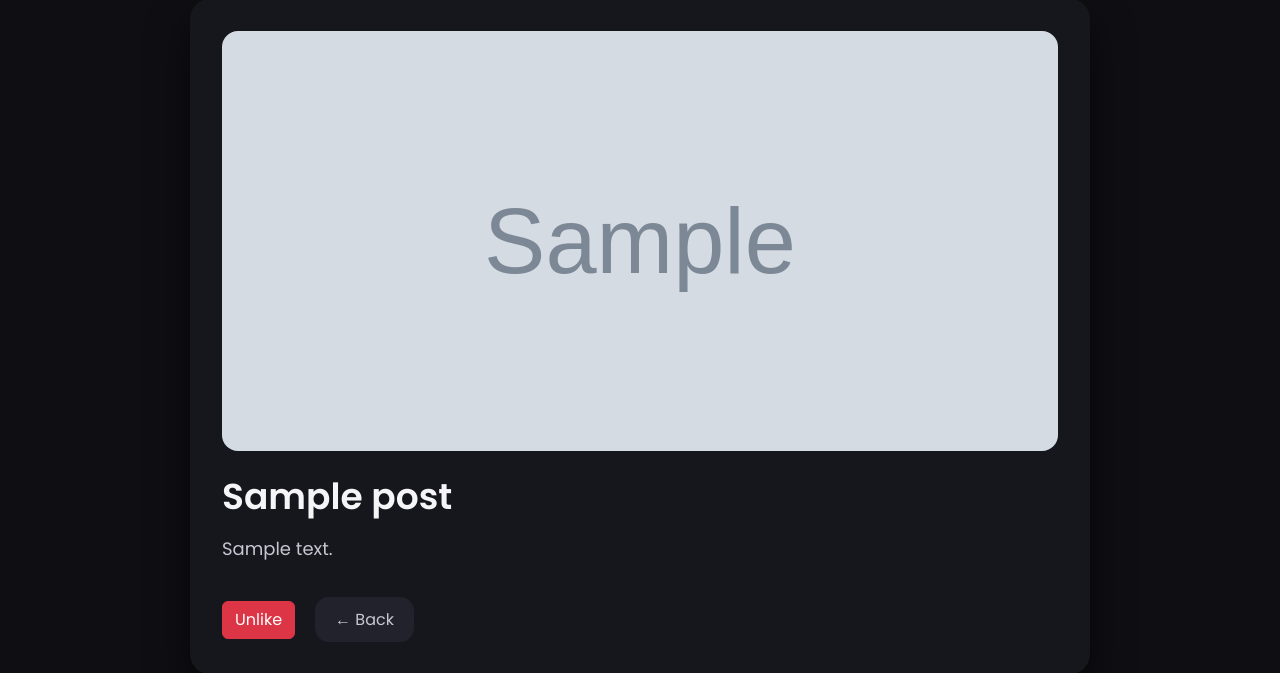
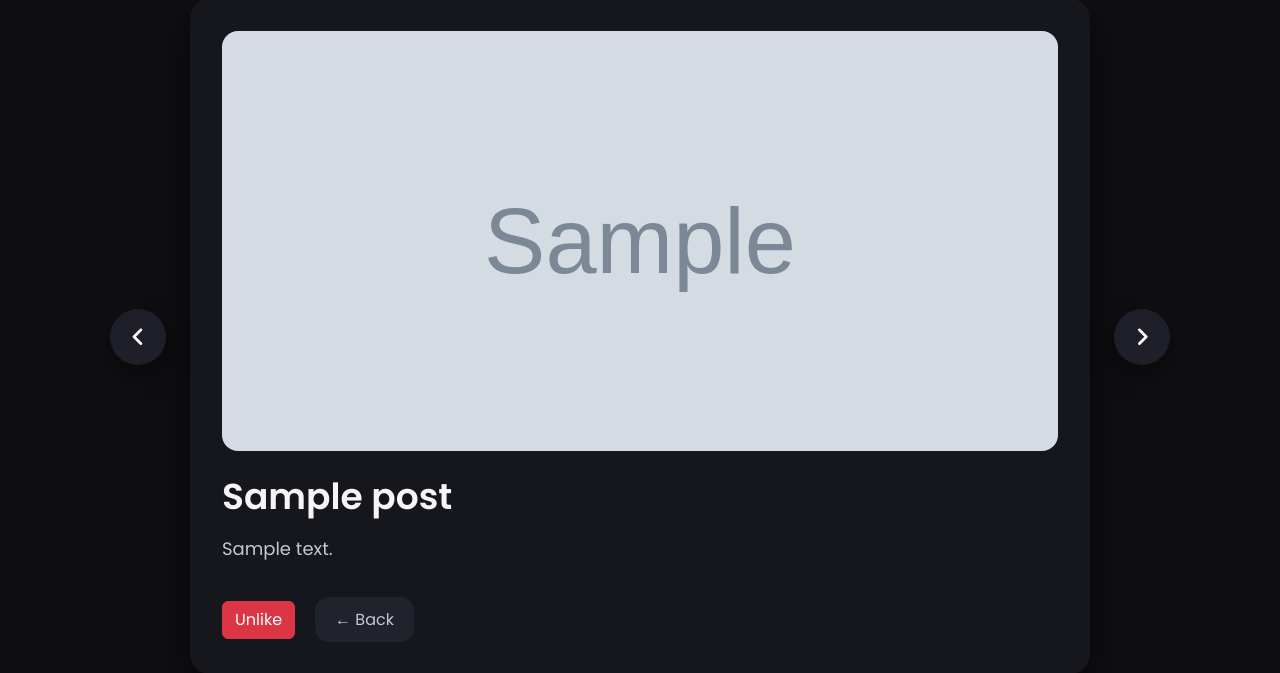
Before and after one commit to Mierial/mico-social-network, a Django app: page /post/1/ in a window 1280 px wide. Shown: the part 161-834 px from the top of the page. Run offline with Django 5.2, Linux system fonts and the light colour scheme; a user stored in the database is signed in; tables that the repository leaves empty hold one stand-in row (values such as "Sample post"); grey boxes marked "Sample" are stand-in pictures; some libraries are stand-ins or nearby versions.

Commit message:
prev/next post

```diff
--- a/posts/templates/posts/post_page.html
+++ b/posts/templates/posts/post_page.html
@@ -3,14 +3,20 @@
 {% block title %}{{ post.title }}{% endblock %}
 
 {% block content %}
+<link rel="stylesheet" href="https://cdnjs.cloudflare.com/ajax/libs/font-awesome/6.5.0/css/all.min.css">
+
 <style>
     body {
         background: #0f0f13;
     }
 
-    .post-container {
+    .post-wrapper {
+        position: relative;
         max-width: 900px;
         margin: 60px auto;
+    }
+
+    .post-container {
         padding: 32px;
         background: #16161d;
         border-radius: 20px;
@@ -59,7 +65,53 @@
         background: #2c2c38;
         transform: translateY(-2px);
     }
+
+    /* ===== NAV BUTTONS ===== */
+
+    .nav-btn {
+        position: absolute;
+        top: 50%;
+        transform: translateY(-50%);
+        width: 56px;
+        height: 56px;
+        background: #1f1f2a;
+        border-radius: 50%;
+        display: flex;
+        align-items: center;
+        justify-content: center;
+        color: #fff;
+        font-size: 22px;
+        cursor: pointer;
+        transition: all 0.2s ease;
+        box-shadow: 0 10px 25px rgba(0,0,0,.4);
+    }
+
+    .nav-btn:hover {
+        background: #2c2c38;
+        transform: translateY(-50%) scale(1.08);
+    }
+
+    .nav-left {
+        left: -80px;
+    }
+
+    .nav-right {
+        right: -80px;
+    }
 </style>
+
+<div class="post-wrapper">
+    <a href="{% url 'posts:prev_post' post.id %}">
+        <div class="nav-btn nav-left">
+            <i class="fa-solid fa-angle-left"></i>
+        </div>
+    </a>
+
+    <a href="{% url 'posts:next_post' post.id %}">
+        <div class="nav-btn nav-right">
+            <i class="fa-solid fa-angle-right"></i>
+        </div>
+    </a>
 
     <div class="post-container">
 
@@ -89,4 +141,6 @@
         </div>
 
     </div>
+
+</div>
 {% endblock %}
--- a/posts/urls.py
+++ b/posts/urls.py
@@ -11,6 +11,8 @@ urlpatterns = [
     path('post_creating/', views.create_post_view, name='post_creating'),
     path('post/<int:id>/', views.post_view, name='post_view'),
     path('like/<int:id>/', views.Like, name='like_post'),
+    path('<int:post_id>', views.prev_post, name='prev_post'),
+    path('next/<int:post_id>', views.next_post, name='next_post'),
 ]
 
 urlpatterns += static(settings.MEDIA_URL, document_root=settings.MEDIA_ROOT)
--- a/posts/views.py
+++ b/posts/views.py
@@ -34,3 +34,29 @@ def Like(request, post, id):
         else:
             Likes.objects.create(post=post, user=request.user)
         return redirect('posts:post_view', id=post.id)
+
+
+def prev_post(request, post_id):
+    previous_post = (
+        Post.objects
+        .filter(id__lt=post_id)
+        .order_by('-id')
+        .first()
+    )
+
+    if not previous_post:
+        return redirect('posts:post_view', id=post_id)
+
+    return redirect('posts:post_view', id=previous_post.id)
+
+def next_post(request, post_id):
+    next_post = (
+        Post.objects
+        .filter(id__gt=post_id)
+        .order_by('id')
+        .first()
+    )
+    if not next_post:
+        return redirect('posts:post_view', id=post_id)
+
+    return redirect('posts:post_view', id=next_post.id)
```
Also changed, not shown: users/views.py (+6 -3 lines). Lines whose indentation alone changed are shown as unchanged.
